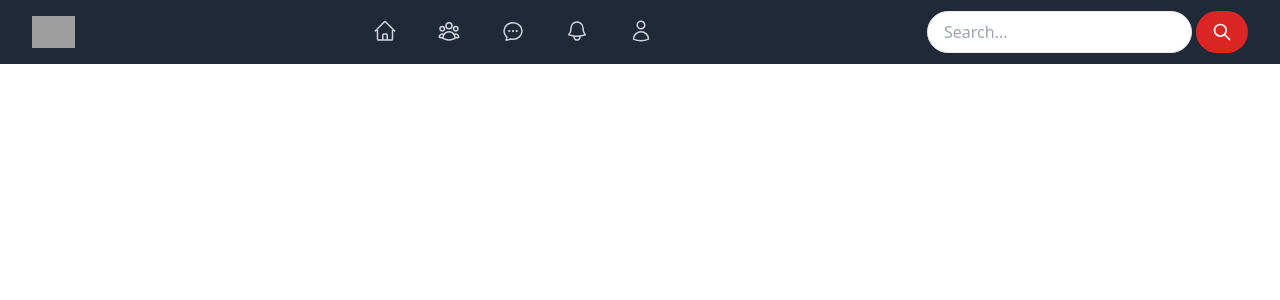
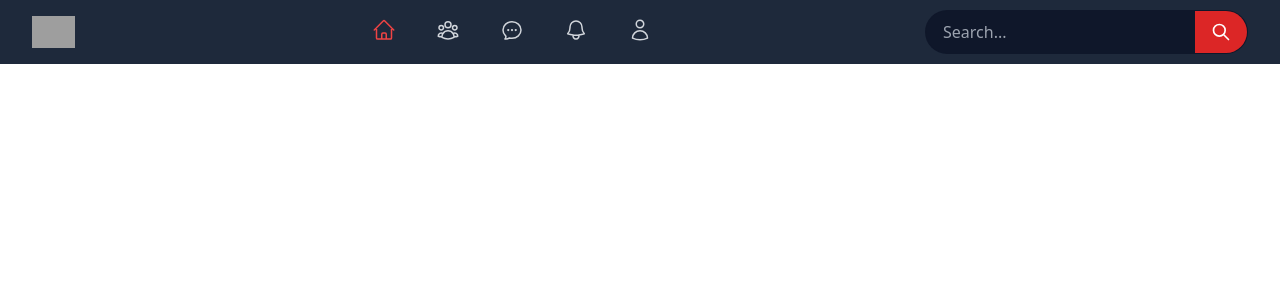
Before and after one commit to Lucone00/PlayHive, a React (Vite) app in the folder playhive/: page / in a window 1280 px wide. Shown: the top 300 px of the page. Built offline with nearby package versions, Linux system fonts and the light colour scheme; grey boxes are pictures that could not be loaded.

Commit message:
Colori search e icone

```diff
--- a/playhive/src/pages/homepage/Navbar.jsx
+++ b/playhive/src/pages/homepage/Navbar.jsx
@@ -8,7 +8,7 @@ import SearchInput from './SearchInput'
 
 
 const navigation = [
-  { name: <IconHome className="h-6 w-6" aria-hidden="true"/>, href: '#', current: false },
+  { name: <IconHome className="h-6 w-6" aria-hidden="true"/>, href: '#', current: true },
   { name: <IconGroup className="h-6 w-6" aria-hidden="true"/>, href: '#', current: false },
   { name: <IconMessage className="h-6 w-6" aria-hidden="true"/>, href: '#', current: false },
   { name: <BellIcon className="h-6 w-6" aria-hidden="true" />, href: '#', current: false },
@@ -21,14 +21,14 @@ function classNames(...classes) {
 
 export default function Example() {
   return (
-    <Disclosure as="nav" className="bg-gray-800">
+    <Disclosure as="nav" className="bg-slate-800">
       {({ open }) => (
         <>
           <div className="mx-auto max-w-7xl px-2 sm:px-6 lg:px-8">
             <div className="relative flex h-16 items-center justify-between">
               <div className="absolute inset-y-0 left-0 flex items-center sm:hidden">
                 {/* Mobile menu button*/}
-                <Disclosure.Button className="inline-flex items-center justify-center rounded-md p-2 text-gray-400 hover:bg-gray-700 hover:text-white focus:outline-none focus:ring-2 focus:ring-inset focus:ring-white">
+                <Disclosure.Button className="inline-flex items-center justify-center rounded-md p-2 text-gray-400 hover:text-white focus:outline-none focus:ring-2 focus:ring-inset focus:ring-white">
                   <span className="sr-only">Open main menu</span>
                   {open ? (
                     <XMarkIcon className="block h-6 w-6" aria-hidden="true" />
@@ -57,7 +57,7 @@ export default function Example() {
                         key={item.name}
                         href={item.href}
                         className={classNames(
-                          item.current ? 'bg-gray-900 text-white' : 'text-gray-300 hover:bg-gray-700 hover:text-white',
+                          item.current ? 'text-red-500' : 'text-gray-300 hover:bg-slate-800 hover:text-white',
                           'rounded-md px-3 py-2 text-sm font-medium'
                         )}
                         aria-current={item.current ? 'page' : undefined}
@@ -67,7 +67,7 @@ export default function Example() {
                     ))}
                   </div>
                 </div>
-            <SearchInput/>
+                <SearchInput/>
               </div>
             </div>
           </div>
--- a/playhive/src/pages/homepage/SearchInput.jsx
+++ b/playhive/src/pages/homepage/SearchInput.jsx
@@ -1,13 +1,13 @@
 export default function SearchInput() {
     return (
         <div className="flex items-center">
-            <div className="flex space-x-1">
+            <div className="flex space-x-1 bg-slate-900 border border-transparent rounded-full">
                 <input
                     type="text"
-                    className="block w-full px-4 py-2 text-red-700 bg-white border rounded-full focus:border-red-400 focus:ring-red-300 focus:outline-none focus:ring focus:ring-opacity-40"
+                    className="block w-full px-4 py-2 text-slate-300 bg-slate-900 border border-transparent rounded-full rounded-r-none focus:border-red-400 focus:ring-red-300 focus:outline-none focus:ring focus:ring-opacity-40"
                     placeholder="Search..."
                 />
-                <button className="px-4 text-white bg-red-600 rounded-full ">
+                <button className="px-4 text-white bg-red-600 rounded-full rounded-l-none">
                     <svg
                         xmlns="http://www.w3.org/2000/svg"
                         className="w-5 h-5"
```
